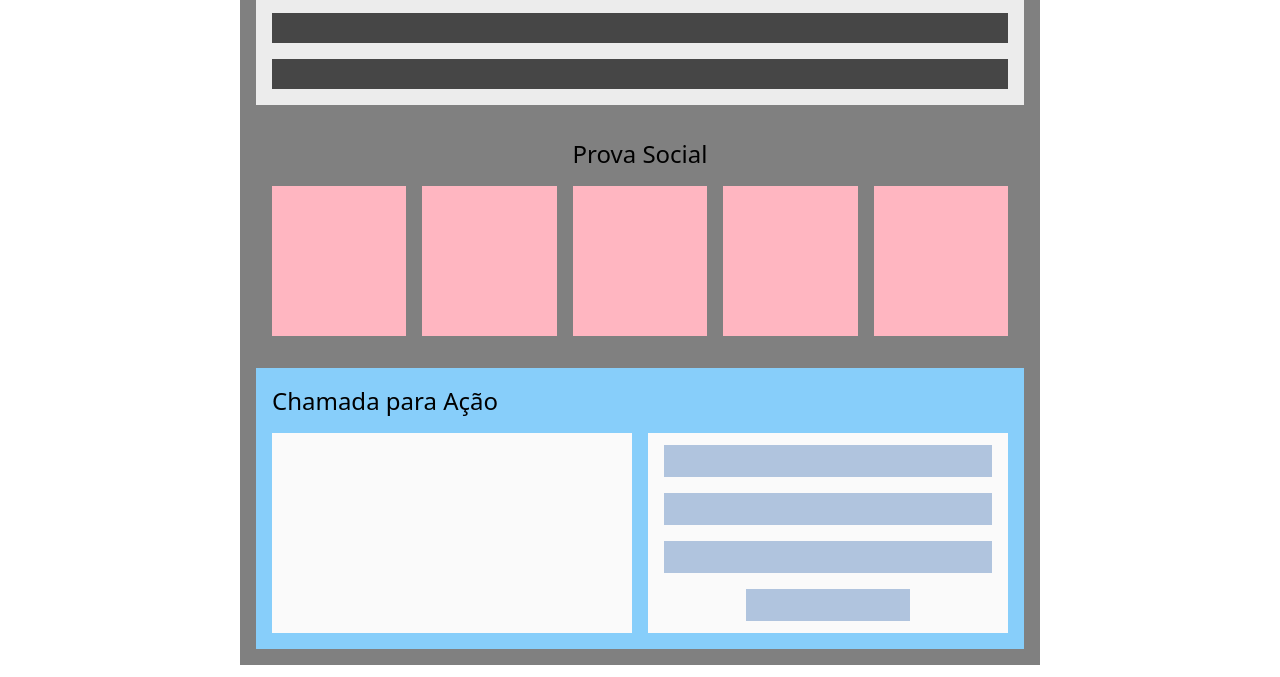
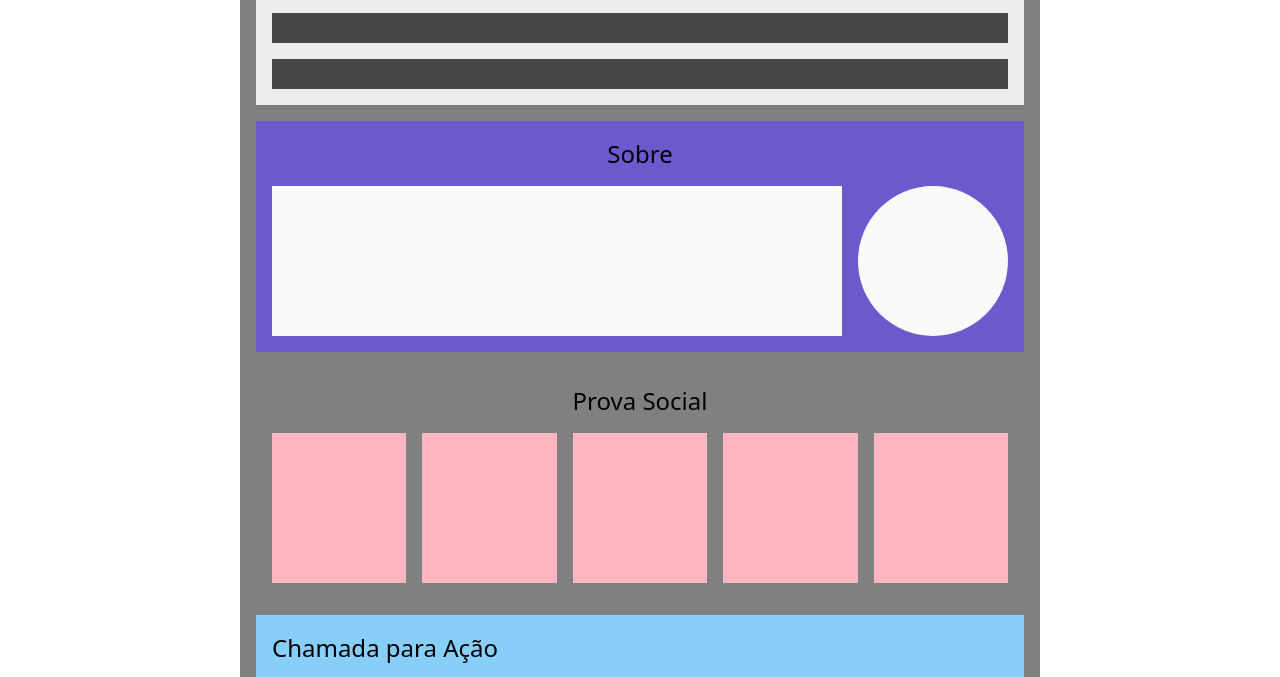
Before and after one commit to fhricardo/landing-page-concepts, a plain HTML site: page index.html in a window 1280 px wide. Shown: the part 1113-1790 px from the top of the page. Drawn offline with Linux system fonts and the light colour scheme.

Commit message:
Conceitos sobre Landing Pages: Update 02

```diff
--- a/css/style.css
+++ b/css/style.css
@@ -137,6 +137,41 @@ main {
                 width: 100%;
                 height: 30px;
                 background-color: #464646;
+            }
+        }
+
+        #about {
+            width: 100%;
+            padding: 16px;
+            display: flex;
+            justify-content: center;
+            align-items: center;
+            flex-wrap: wrap;
+            gap: 16px;
+            background-color: slateblue;
+
+            h3 {
+                width: 100%;
+                text-align: center;
+            }
+
+            div {
+                width: 100%;
+                display: flex;
+                gap: 16px;
+
+                div {
+                    width: calc(100% - 166px);
+                    height: 150px;
+                    background-color: #fafafa;
+
+                }
+
+                div:last-child {
+                    width: 150px;
+                    height: 150px;
+                    border-radius: 50%;
+                }
             }
         }
 
--- a/index.html
+++ b/index.html
@@ -40,6 +40,14 @@
                 <div></div>
                 <div></div>
                 <div></div>
+            </div>
+            <div id="about">
+                <h3>Sobre</h3>
+                <div>
+                    <div></div>
+                    <div></div>
+                </div>
+
             </div>
             <div id="testemonials">
                 <h3>Prova Social</h3>
```
